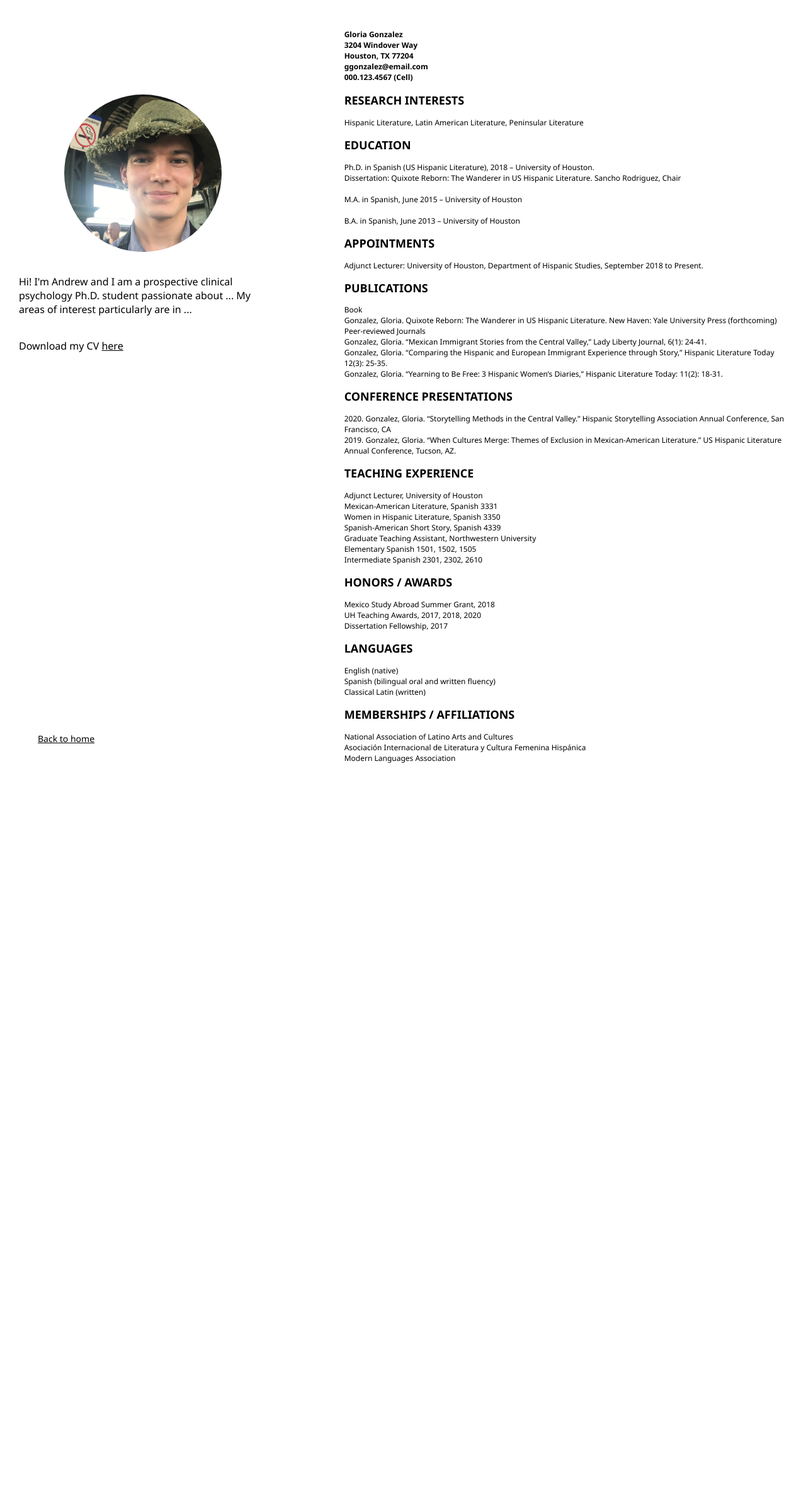
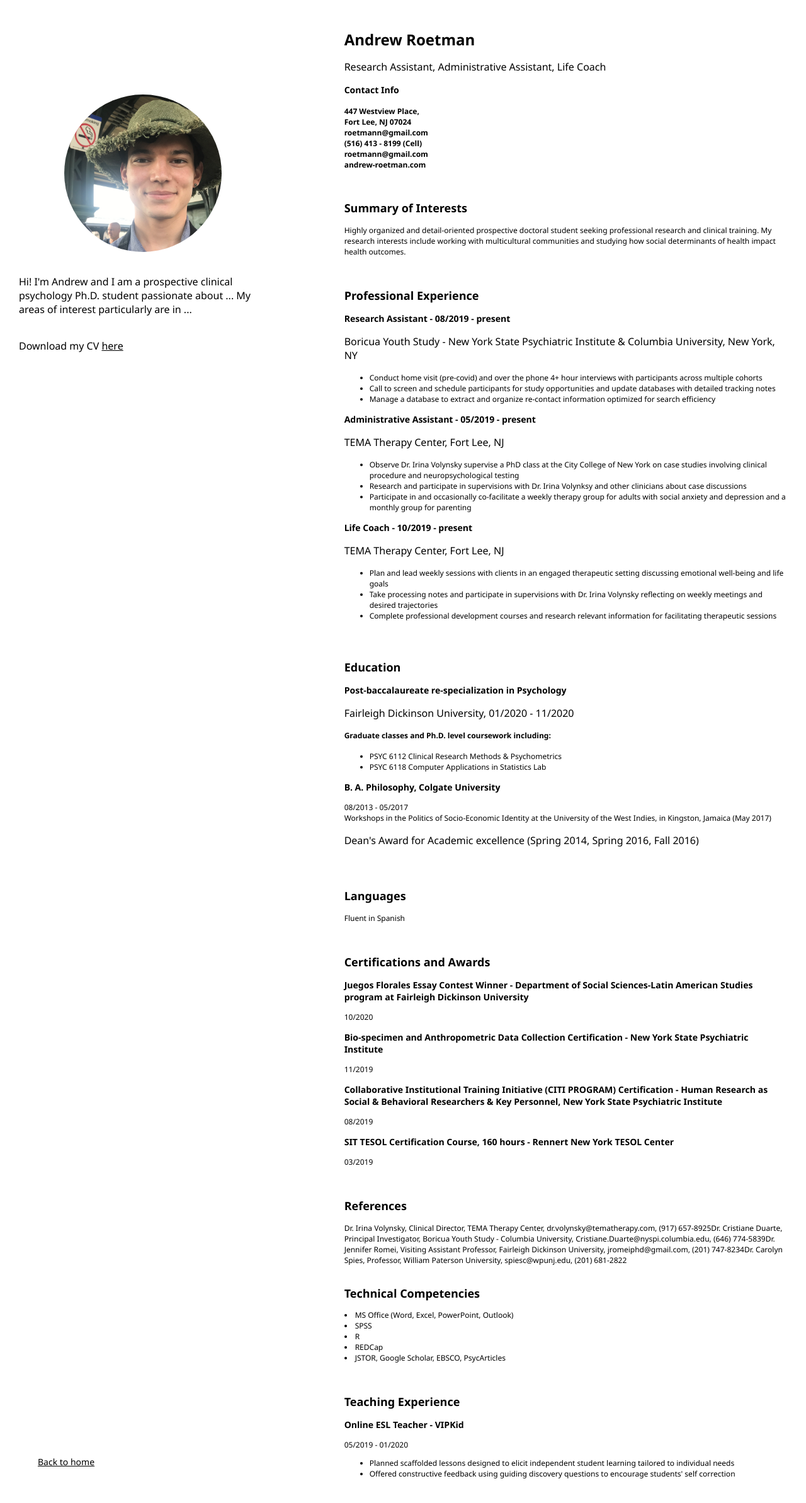
Before and after one commit to jcseo3/andrew-roetman-website, a Next.js app: page /clinical-psychology in a window 1280 px wide. Shown: the top 2386 px of the page at 63% size. Before the commit the page ends 1312 px from the top, so only its background shows below. Built offline with nearby package versions, Linux system fonts and the light colour scheme.

Commit message:
add assets

```diff
--- a/components/docs/CV.js
+++ b/components/docs/CV.js
@@ -1,81 +1,131 @@
 
-const CV = () => {
-    return (
+const CV = () => (
         <div>
-            <h4>
-            Gloria Gonzalez<br/>
-3204 Windover Way<br/>
-Houston, TX 77204<br/>
-ggonzalez@email.com<br/>
-000.123.4567 (Cell)<br/>
+            <h1>
+            Andrew Roetman
+            </h1>
+            <p>
+            Research Assistant, Administrative Assistant, Life Coach
+            </p>
+
+<h3>Contact Info</h3>
+<h4>
+447 Westview Place,<br/>
+Fort Lee, NJ 07024<br/>
+roetmann@gmail.com<br/>
+(516) 413 - 8199 (Cell)<br/>
+roetmann@gmail.com<br/>
+andrew-roetman.com<br/>
             </h4>
 
-<h2>RESEARCH INTERESTS</h2>
-<div>Hispanic Literature, Latin American Literature, Peninsular Literature</div>
 
-<h2>EDUCATION</h2>
+            <br />
+<h2>Summary of Interests</h2>
+<div>Highly organized and detail-oriented prospective doctoral student seeking professional research and clinical training. My research interests include working with multicultural communities and studying how social determinants of health impact health outcomes.</div>
+<br />
+<br />
 
-Ph.D. in Spanish (US Hispanic Literature), 2018 – University of Houston.<br/>
-Dissertation: Quixote Reborn: The Wanderer in US Hispanic Literature. Sancho Rodriguez, Chair<br/>
+<h2>Professional Experience</h2>
+
+<h3>Research Assistant  - 08/2019  - present</h3>
+<p>Boricua Youth Study - New York State Psychiatric Institute & Columbia University, New York, NY</p>
+<ul>
+<li>Conduct home visit (pre-covid) and over the phone 4+ hour interviews with participants across multiple cohorts</li>
+<li>Call to screen and schedule participants for study opportunities and update databases with detailed tracking notes</li>
+<li>Manage a database to extract and organize re-contact information optimized for search efficiency</li>
+</ul>
+
+<h3>Administrative Assistant  - 05/2019 - present</h3>
+<p>TEMA Therapy Center, Fort Lee, NJ</p>
+<ul>
+    <li>Observe Dr. Irina Volynsky supervise a PhD class at the City College of New York on case studies involving clinical procedure and neuropsychological testing
+</li>
+<li>Research and participate in supervisions with Dr. Irina Volynksy and other clinicians about case discussions
+</li>
+<li>Participate in and occasionally co-facilitate a weekly therapy group for adults with social anxiety and depression and a monthly group for parenting
+</li>
+</ul>
+
+<h3>Life Coach  - 10/2019  - present</h3>
+<p>TEMA Therapy Center, Fort Lee, NJ</p>
+<ul>
+    <li>Plan and lead weekly sessions with clients in an engaged therapeutic setting discussing emotional well-being and life goals
+</li>
+<li>Take processing notes and participate in supervisions with Dr. Irina Volynsky reflecting on weekly meetings and desired trajectories
+</li>
+<li>Complete professional development courses and research relevant information for facilitating therapeutic sessions
+</li>
+</ul>
+<br />
+<br />
+
+<h2>Education</h2>
+<h3>Post-baccalaureate re-specialization in Psychology</h3>
+<p>Fairleigh Dickinson University, 01/2020 - 11/2020 </p>
+
+<h4>Graduate classes and Ph.D. level coursework including:</h4>
+<ul>
+    <li>PSYC 6112 Clinical Research Methods & Psychometrics </li>
+    <li>PSYC 6118 Computer Applications in Statistics Lab</li>
+</ul>
+
+<h3>B. A. Philosophy, Colgate University</h3>
+<div>08/2013 - 05/2017</div>
+<div>Workshops in the Politics of Socio-Economic Identity at the University of the West Indies, in Kingston, Jamaica (May 2017)
+</div>
+<p>Dean's Award for Academic excellence (Spring 2014, Spring 2016, Fall 2016)</p>
+<br />
+<br />
+
+<h2>Languages</h2>
+<div>Fluent in Spanish</div>
 <br/>
-M.A. in Spanish, June 2015 – University of Houston<br/>
-<br/>
-B.A. in Spanish, June 2013 – University of Houston<br/>
+<br />
 
-<h2>APPOINTMENTS</h2>
+<h2>Certifications and Awards</h2>
+<h3>Juegos Florales Essay Contest Winner - Department of Social Sciences-Latin American Studies program at Fairleigh Dickinson University </h3>
+<span>10/2020</span>
+<br />
 
-Adjunct Lecturer: University of Houston, Department of Hispanic Studies, September 2018 to Present.
+<h3>Bio-specimen and Anthropometric Data Collection Certification - New York State Psychiatric Institute
+</h3>
+<span>11/2019</span>
+<br />
 
-<h2>PUBLICATIONS</h2>
+<h3>Collaborative Institutional Training Initiative (CITI PROGRAM) Certification - Human Research as Social & Behavioral Researchers & Key Personnel, New York State Psychiatric Institute</h3>
+<span>08/2019</span>
+<br />
 
-Book<br/>
+<h3>SIT TESOL Certification Course, 160 hours - Rennert New York TESOL Center</h3>
+<div>03/2019</div>
+<br />
+<br />
 
-Gonzalez, Gloria. Quixote Reborn: The Wanderer in US Hispanic Literature. New Haven: Yale University Press (forthcoming)<br/>
+<h2>References</h2>
+<span>Dr. Irina Volynsky, Clinical Director, TEMA Therapy Center, dr.volynsky@tematherapy.com, (917) 657-8925</span>
+<span>Dr. Cristiane Duarte, Principal Investigator, Boricua Youth Study - Columbia University, Cristiane.Duarte@nyspi.columbia.edu, (646) 774-5839</span>
+<span>Dr. Jennifer Romei, Visiting Assistant Professor, Fairleigh Dickinson University, jromeiphd@gmail.com, (201) 747-8234</span>
+<span>Dr. Carolyn Spies, Professor, William Paterson University, spiesc@wpunj.edu, (201) 681-2822</span>
+<br />
+<br />
 
-Peer-reviewed Journals<br/>
+<h2>Technical Competencies</h2>
+<li>MS Office (Word, Excel, PowerPoint, Outlook)  </li>
+<li>SPSS</li>
+<li>R</li>
+<li>REDCap</li>
+<li>JSTOR, Google Scholar, EBSCO, PsycArticles</li>
+<br />
+<br />
 
-Gonzalez, Gloria. “Mexican Immigrant Stories from the Central Valley,” Lady Liberty Journal, 6(1): 24-41.<br/>
-
-Gonzalez, Gloria. “Comparing the Hispanic and European Immigrant Experience through Story,” Hispanic Literature Today 12(3): 25-35.<br/>
-
-Gonzalez, Gloria. “Yearning to Be Free: 3 Hispanic Women’s Diaries,” Hispanic Literature Today: 11(2): 18-31.<br/>
-
-<h2>CONFERENCE PRESENTATIONS</h2>
-
-2020. Gonzalez, Gloria. “Storytelling Methods in the Central Valley.” Hispanic Storytelling Association Annual Conference, San Francisco, CA<br/>
-
-2019. Gonzalez, Gloria. “When Cultures Merge: Themes of Exclusion in Mexican-American Literature.” US Hispanic Literature Annual Conference, Tucson, AZ.<br/>
-
-<h2>TEACHING EXPERIENCE</h2>
-
-Adjunct Lecturer, University of Houston<br/>
-
-Mexican-American Literature, Spanish 3331<br/>
-Women in Hispanic Literature, Spanish 3350<br/>
-Spanish-American Short Story, Spanish 4339<br/>
-Graduate Teaching Assistant, Northwestern University<br/>
-
-Elementary Spanish 1501, 1502, 1505<br/>
-Intermediate Spanish 2301, 2302, 2610<br/>
-<h2>HONORS / AWARDS</h2>
-
-Mexico Study Abroad Summer Grant, 2018<br/>
-UH Teaching Awards, 2017, 2018, 2020<br/>
-Dissertation Fellowship, 2017<br/>
-
-<h2>LANGUAGES</h2>
-
-English (native)<br/>
-Spanish (bilingual oral and written fluency)<br/>
-Classical Latin (written)<br/>
-
-<h2>MEMBERSHIPS / AFFILIATIONS</h2>
-
-National Association of Latino Arts and Cultures<br/>
-Asociación Internacional de Literatura y Cultura Femenina Hispánica<br/>
-Modern Languages Association<br/>
+<h2>Teaching Experience</h2>
+<h3>Online ESL Teacher - VIPKid</h3>
+<span>05/2019 - 01/2020</span>
+<ul>
+    <li>Planned scaffolded lessons designed to elicit independent student learning tailored to individual needs</li>
+    <li>Offered constructive feedback using guiding discovery questions to encourage students' self correction</li>
+</ul>
         </div>
-    )
-}
+)
 
 export default CV;
--- a/pages/clinical-psychology/index.js
+++ b/pages/clinical-psychology/index.js
@@ -1,6 +1,7 @@
 import Link from 'next/link';
 import BacktoHomeButton from '../../components/BacktoHomeButton';
 import CV from '../../components/docs/CV';
+//import pdf from '../../public/Andrew Roetman-CV_11-2020.pdf';
 import styles from '../../styles/clinical-psychology.module.scss';
 
 const ClinicalPsychology = () => {
@@ -12,7 +13,7 @@ const ClinicalPsychology = () => {
               Hi! I'm Andrew and I am a prospective clinical psychology Ph.D. student passionate about ... My areas of interest particularly are in ...
             </p>
             <div className={styles.cvLink}>
-              Download my CV <Link href=""><a>here</a></Link>
+              Download my CV <Link href=""><a href="Andrew Roetman-CV_11-2020.pdf" target = "_blank">here</a></Link>
             </div>
             <div className={styles.backButtonWrapper}>
               <BacktoHomeButton />
```
Also changed, not shown: components/docs/GoodMorning.js (added, +13 -0 lines), components/docs/LatinoEssay.js (added, +23 -0 lines), pages/writing/index.js (+11 -4 lines), 1 other file (tests, documents, lock files or other folders).
